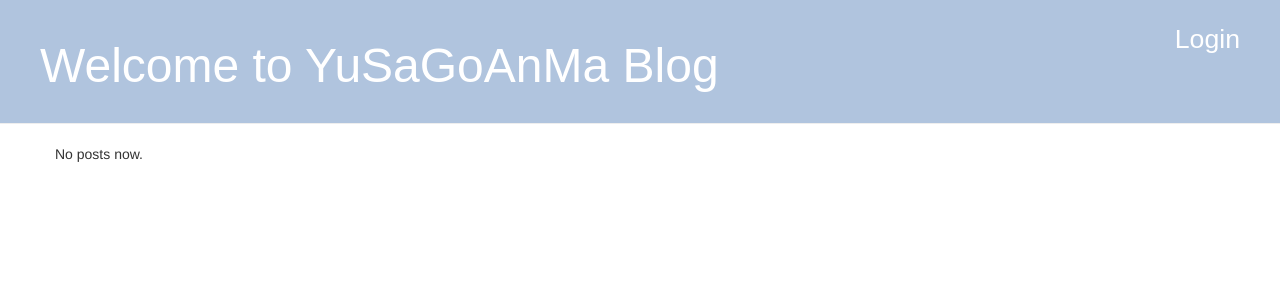
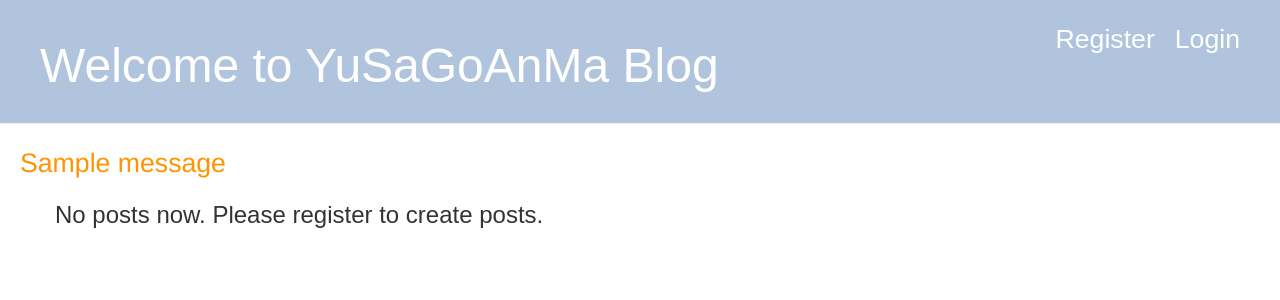
Before and after one commit to yuwenhuang/assignments.django, a Django app: page /post_list in a window 1280 px wide. Shown: the top 300 px of the page. Run offline with Django 3.2, Linux system fonts and the light colour scheme; tables that the repository leaves empty hold one stand-in row (values such as "Sample post"); one stand-in notice (Sample message) is shown; some libraries are stand-ins or nearby versions.

Commit message:
Second commit - set main page to show all blog posts

```diff
--- a/blogs/static/css/blogs.css
+++ b/blogs/static/css/blogs.css
@@ -51,5 +51,6 @@ h1, h2, h3, h4 {
 
 .messages{
     color: #ff9400;
-    font-size: 16pt;
+    font-size: 20pt;
+    margin-left: 20px;
 }
--- a/blogs/templates/blogs/base.html
+++ b/blogs/templates/blogs/base.html
@@ -14,9 +14,20 @@
             <a href="{% url 'post_new' %}" class="top-menu"><span class="glyphicon glyphicon-plus"></span></a>
         {% else %}
             <a href="{% url "django.contrib.auth.views.login" %}" class="top-menu">Login</span></a>
+            <a href="{% url 'register' %}" class="top-menu">Register</span></a>
         {% endif %}
         <h1><a href="/">Welcome to YuSaGoAnMa Blog</a></h1>
     </div>
+    {% if messages %}
+        <!-- this message will show only after redirecting from register page, message content is defined in views.py-->
+        <div class="messages">
+            <div {% if message.tags %} class="{{ message.tags }}"{% endif %}>
+                {% for message in messages %}
+                    {{ message }}
+                {% endfor %}
+            </div>
+        </div>
+    {% endif %}
     <div class="content container">
         <div class="row">
             <div class="col-md-8">
--- a/blogs/templates/blogs/post_list.html
+++ b/blogs/templates/blogs/post_list.html
@@ -2,10 +2,9 @@
 {% block content %}
     {% if posts.count == 0 %}
 	    {% if user.is_authenticated %}
-	    	No posts now, please create one.
-	    	<a href="{% url 'post_new' %}"><span class="glyphicon glyphicon-plus"></span></a>
+	    	<h3>No posts now, please create one.<a href="{% url 'post_new' %}"><span class="glyphicon glyphicon-plus"></span></a></h3>
 	    {% else %}
-	    	No posts now.
+	    	<h3>No posts now. Please register to create posts.</h3>
 	    {% endif %}
     {% endif %}
 	{% for post in posts %}
--- a/blogs/urls.py
+++ b/blogs/urls.py
@@ -3,8 +3,9 @@ from . import views
 from django.contrib.auth.views import login, logout #use default login/logout view
 
 urlpatterns = [
-	url(r'^$', views.index, name='index'),
-	url(r'^index/$', views.index, name='index'),
+	#url(r'^$', views.index, name='index'),
+	#url(r'^index/$', views.index, name='index'),
+	url(r'^$', views.post_list, name='post_list'),
 	url(r'^post_list', views.post_list, name = 'post_list'),
 	url(r'^post/(?P<pk>[0-9]+)/$', views.post_detail, name='post_detail'),
 	url(r'^post/(?P<pk>[0-9]+)/edit/$', views.post_edit, name='post_edit'),
--- a/blogs/views.py
+++ b/blogs/views.py
@@ -7,8 +7,8 @@ from django.contrib import messages
 from .models import Post
 from .forms import PostForm
 
-def index(request):
-    return render(request,'blogs/index.html',locals())
+#def index(request):
+#    return render(request,'blogs/index.html',locals())
 
 # show all blog posts, order by descending date order
 def post_list(request):
@@ -23,7 +23,7 @@ def register(request):
             new_user = form.save()
             messages.success(request, 'New user is created. Please login')
             # after successful registration, redirect to index page
-            return redirect('index')
+            return redirect('post_list')
     else:
         form = UserCreationForm()
     return render(request, "registration/register.html", {'form': form,})
```
Also changed, not shown: myblog/settings.py (+6 -2 lines), db.sqlite3, 4 other files.
